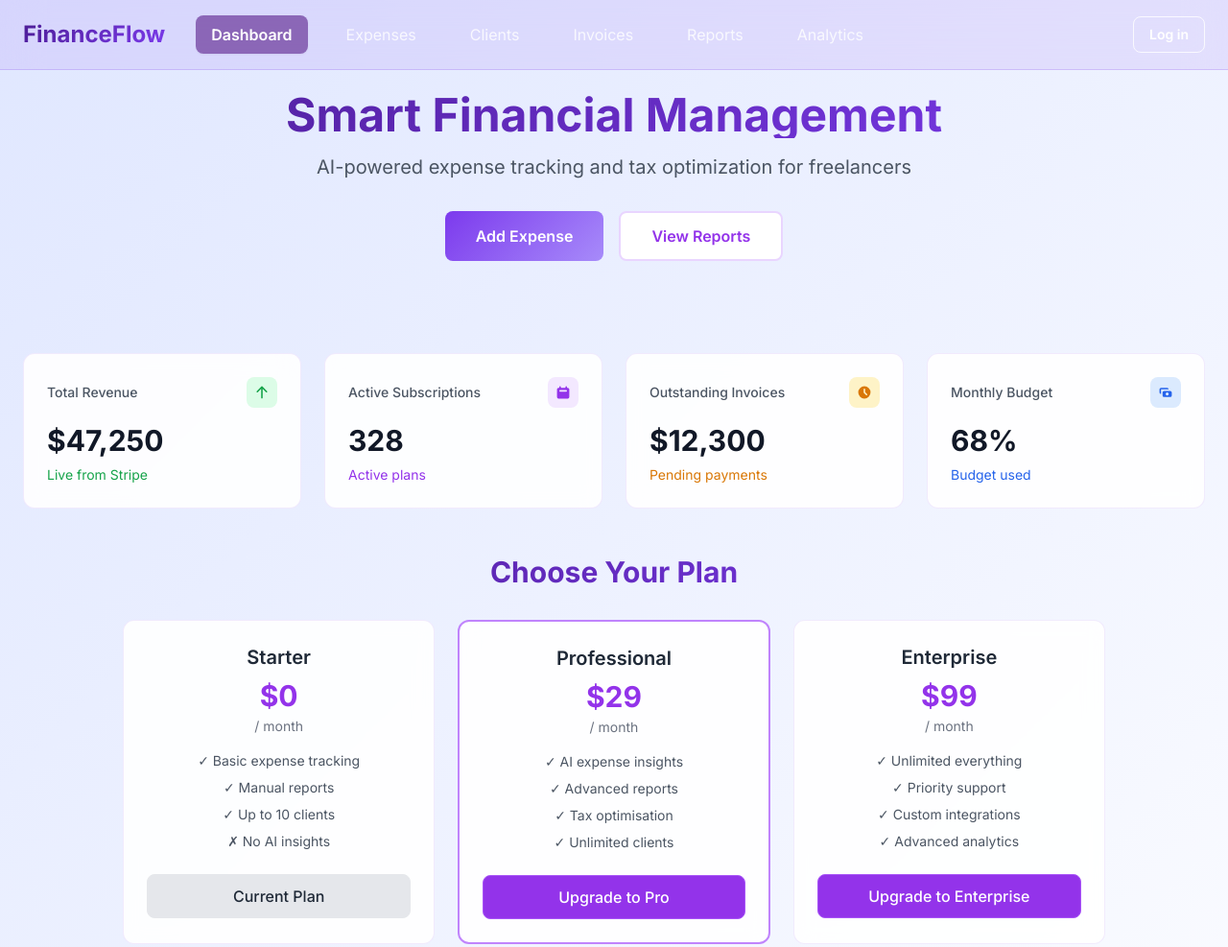
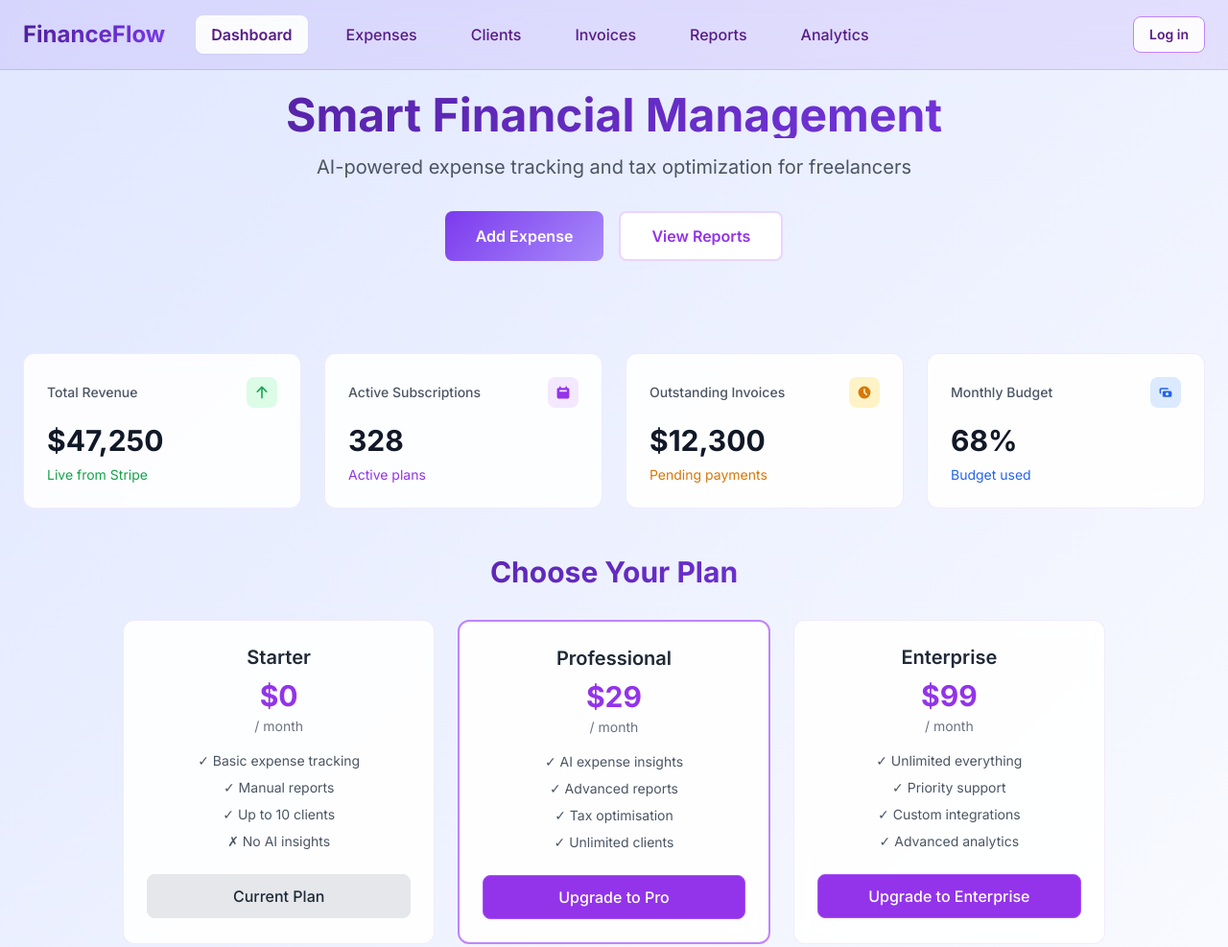
Before and after one commit to mjhouseonline-netizen/FinanceFlow, a website: page index.html in a window 1280 px wide. Shown: the top 987 px of the page at 96% size. Drawn offline with nearby package versions, Linux system fonts and the light colour scheme; no server answers.

Commit message:
update index

```diff
--- a/index.html
+++ b/index.html
@@ -120,7 +120,7 @@
   <script src="main.js" defer></script>
 </head>
 <body>
- <!-- Navigation -->
+<!-- Navigation -->
 <nav class="glass-nav fixed w-full top-0 z-50 px-6 py-4">
   <div class="max-w-7xl mx-auto flex items-center justify-between">
     <div class="flex items-center space-x-8">
@@ -129,57 +129,56 @@
         <!-- Active: Dashboard -->
         <a
           href="index.html"
-          class="px-4 py-2 rounded-lg bg-purple-900 bg-opacity-60 text-white font-semibold shadow-sm"
+          class="px-4 py-2 rounded-lg bg-white/90 text-purple-900 font-semibold shadow-sm"
         >
           Dashboard
         </a>
 
-        <!-- Inactive links: brighter text + stronger hover -->
+        <!-- Other links: darker text on transparent background -->
         <a
           href="expenses.html"
-          class="px-4 py-2 rounded-lg text-white opacity-80 hover:opacity-100 hover:bg-purple-900 hover:bg-opacity-40 transition-colors"
+          class="px-4 py-2 rounded-lg text-purple-900 font-medium hover:bg-white/70 hover:text-purple-900 transition-colors"
         >
           Expenses
         </a>
         <a
           href="clients.html"
-          class="px-4 py-2 rounded-lg text-white opacity-80 hover:opacity-100 hover:bg-purple-900 hover:bg-opacity-40 transition-colors"
+          class="px-4 py-2 rounded-lg text-purple-900 font-medium hover:bg-white/70 hover:text-purple-900 transition-colors"
         >
           Clients
         </a>
         <a
           href="invoices-ai-enhanced.html"
-          class="px-4 py-2 rounded-lg text-white opacity-80 hover:opacity-100 hover:bg-purple-900 hover:bg-opacity-40 transition-colors"
+          class="px-4 py-2 rounded-lg text-purple-900 font-medium hover:bg-white/70 hover:text-purple-900 transition-colors"
         >
           Invoices
         </a>
         <a
           href="reports.html"
-          class="px-4 py-2 rounded-lg text-white opacity-80 hover:opacity-100 hover:bg-purple-900 hover:bg-opacity-40 transition-colors"
+          class="px-4 py-2 rounded-lg text-purple-900 font-medium hover:bg-white/70 hover:text-purple-900 transition-colors"
         >
           Reports
         </a>
         <a
           href="analytics.html"
-          class="px-4 py-2 rounded-lg text-white opacity-80 hover:opacity-100 hover:bg-purple-900 hover:bg-opacity-40 transition-colors"
+          class="px-4 py-2 rounded-lg text-purple-900 font-medium hover:bg-white/70 hover:text-purple-900 transition-colors"
         >
           Analytics
         </a>
       </div>
     </div>
 
-    <!-- Right side: Login button -->
+    <!-- Right side: Login -->
     <div class="flex items-center space-x-4">
       <a
         href="login.html"
-        class="text-sm font-semibold text-white px-4 py-2 rounded-lg border border-white/80 hover:bg-white hover:text-purple-700 transition-colors"
+        class="text-sm font-semibold text-purple-900 px-4 py-2 rounded-lg bg-white/90 border border-purple-400 hover:bg-purple-50 transition-colors"
       >
         Log in
       </a>
     </div>
   </div>
 </nav>
-
   <!-- Hero Section -->
   <section class="pt-24 pb-12 px-6">
     <div class="max-w-7xl mx-auto">
```
